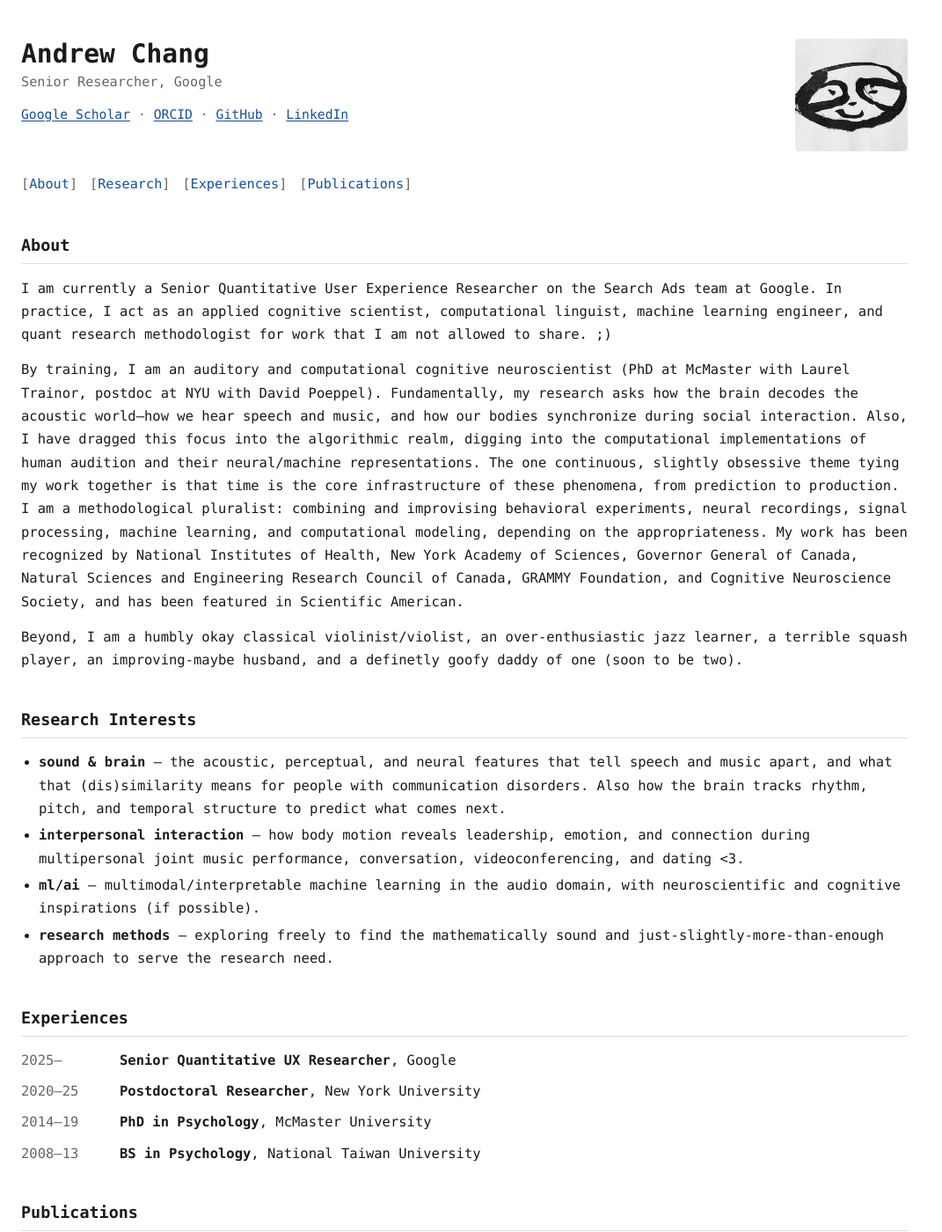
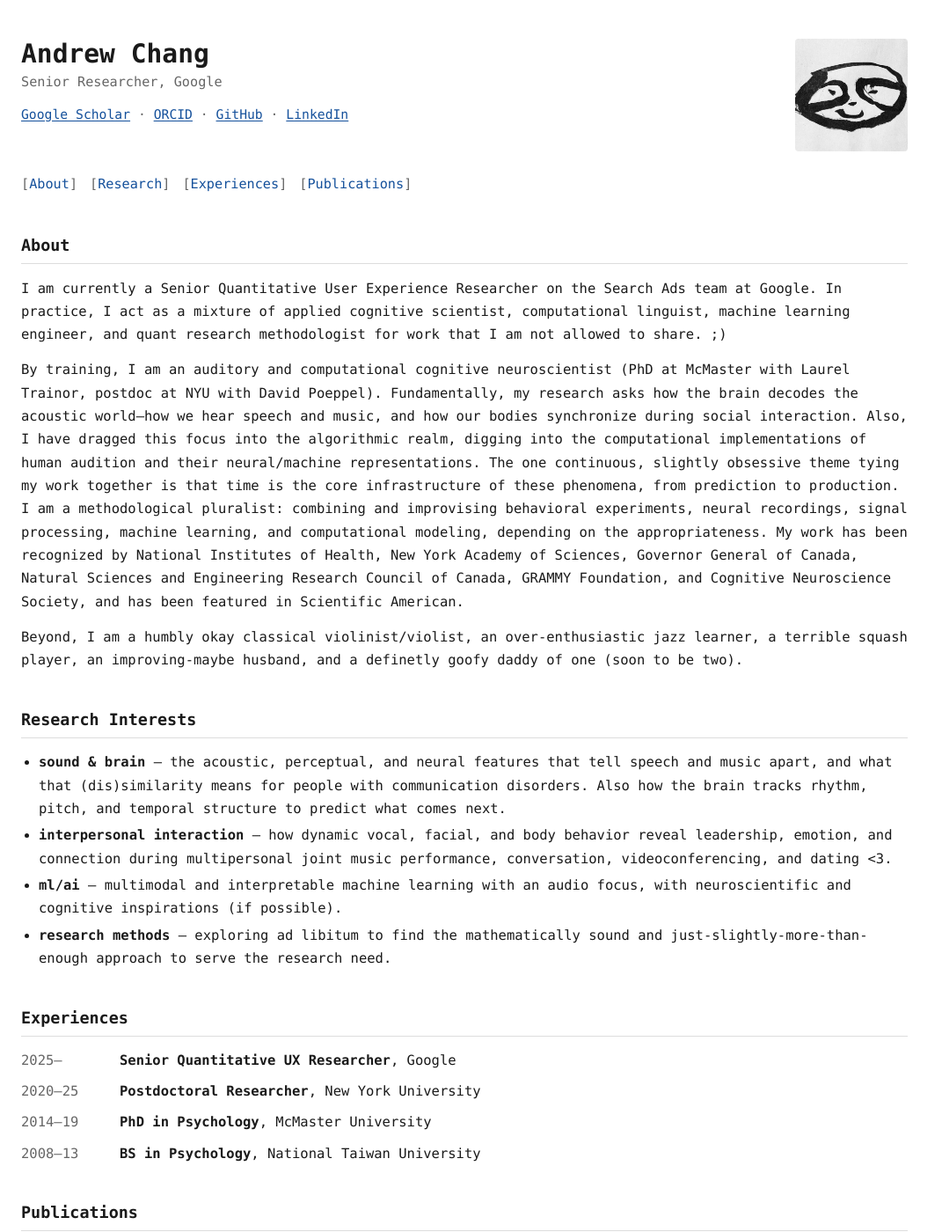
Before and after one commit to curlsloth/curlsloth.github.io, a Jekyll site: the page built from index.md, in a window 1280 px wide and 1400 px high. Shown: the whole window at 88% size, without its empty margins (0-1071 px from the left). Built offline with Jekyll 4.4.1, drawn with Linux system fonts in a browser that asks for light colours; some of the changed text lies outside the part shown.

Commit message:
Update publications and refine wording in About section of index.md

```diff
--- a/index.md
+++ b/index.md
@@ -6,7 +6,7 @@
 <section id="about" markdown="1">
 ## About
 
-I am currently a Senior Quantitative User Experience Researcher on the Search Ads team at Google. In practice, I act as an applied cognitive scientist, computational linguist, machine learning engineer, and quant research methodologist for work that I am not allowed to share. ;)
+I am currently a Senior Quantitative User Experience Researcher on the Search Ads team at Google. In practice, I act as a mixture of applied cognitive scientist, computational linguist, machine learning engineer, and quant research methodologist for work that I am not allowed to share. ;)
 
 By training, I am an auditory and computational cognitive neuroscientist (PhD at McMaster with Laurel Trainor, postdoc at NYU with David Poeppel). Fundamentally, my research asks how the brain decodes the acoustic world—how we hear speech and music, and how our bodies synchronize during social interaction. Also, I have dragged this focus into the algorithmic realm, digging into the computational implementations of human audition and their neural/machine representations. The one continuous, slightly obsessive theme tying my work together is that time is the core infrastructure of these phenomena, from prediction to production. I am a methodological pluralist: combining and improvising behavioral experiments, neural recordings, signal processing, machine learning, and computational modeling, depending on the appropriateness. My work has been recognized by National Institutes of Health, New York Academy of Sciences, Governor General of Canada, Natural Sciences and Engineering Research Council of Canada, GRAMMY Foundation, and Cognitive Neuroscience Society, and has been featured in Scientific American.
 
@@ -18,9 +18,9 @@
 ## Research Interests
 
 - **sound & brain** — the acoustic, perceptual, and neural features that tell speech and music apart, and what that (dis)similarity means for people with communication disorders. Also how the brain tracks rhythm, pitch, and temporal structure to predict what comes next.
-- **interpersonal interaction** — how body motion reveals leadership, emotion, and connection during multipersonal joint music performance, conversation, videoconferencing, and dating <3.
-- **ml/ai** — multimodal/interpretable machine learning in the audio domain, with neuroscientific and cognitive inspirations (if possible).
-- **research methods** — exploring freely to find the mathematically sound and just-slightly-more-than-enough approach to serve the research need.
+- **interpersonal interaction** — how dynamic vocal, facial, and body behavior reveal leadership, emotion, and connection during multipersonal joint music performance, conversation, videoconferencing, and dating <3.
+- **ml/ai** — multimodal and interpretable machine learning with an audio focus, with neuroscientific and cognitive inspirations (if possible).
+- **research methods** — exploring ad libitum to find the mathematically sound and just-slightly-more-than-enough approach to serve the research need.
 </section>
 
 <section id="experiences" markdown="1">
```
Also changed, not shown: _data/publications.yml (+8 -8 lines).
